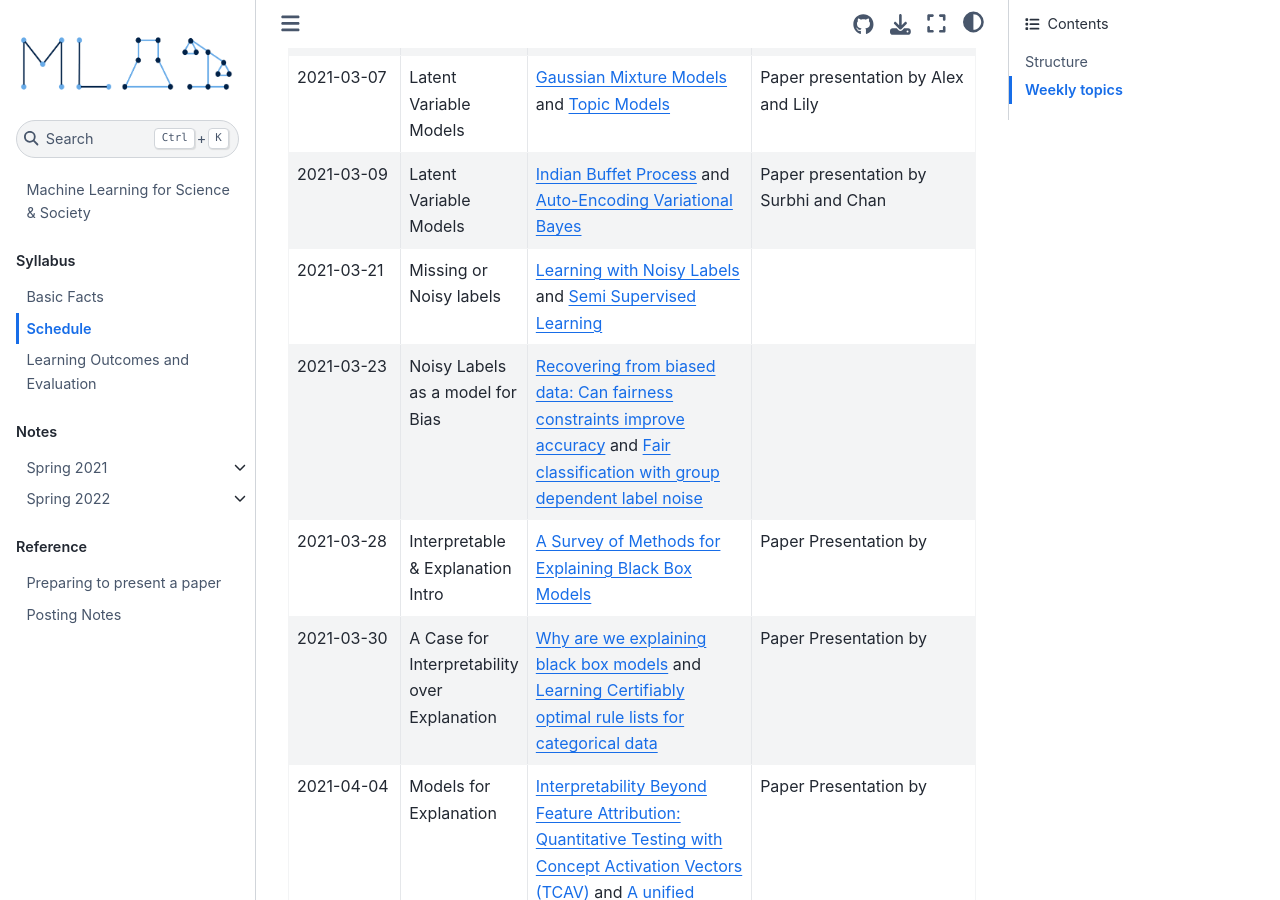
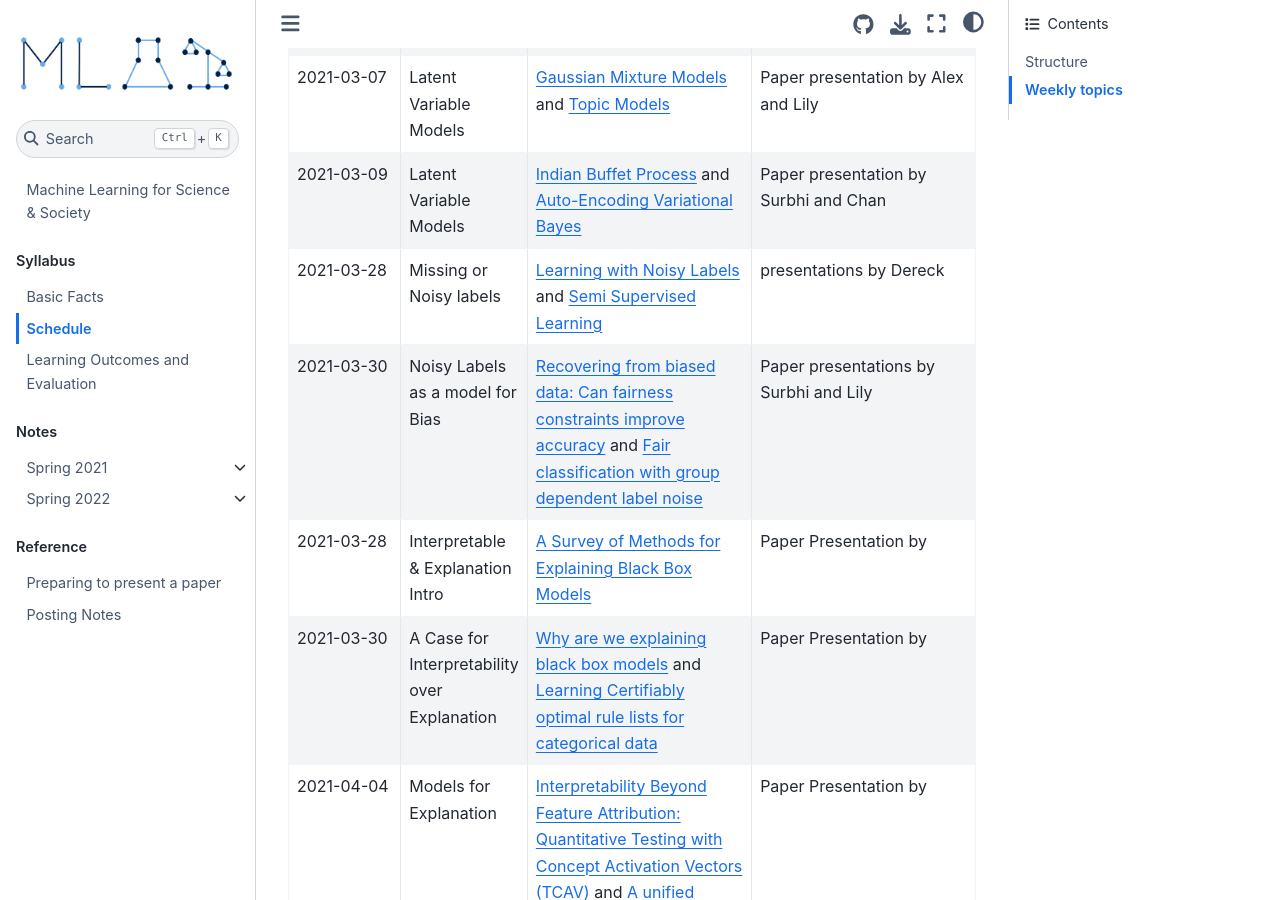
Before and after one commit to ml4scisoc/ml4scisoc.github.io, a Jupyter Book: the page built from syllabus/schedule.md, in a window 1280 px wide and 900 px high, scrolled down 2557 px. Built offline with Jupyter Book 1.0.4 settings and Sphinx 7.4.7 and the Sphinx Book theme 1.1.4, drawn with Linux system fonts in a browser that asks for light colours; pages that are not in the unit, such as notebooks, are missing from menus.

Commit message:
dd presenters

```diff
--- a/syllabus/schedule.md
+++ b/syllabus/schedule.md
@@ -99,14 +99,14 @@ and recent publications.
   - Latent Variable Models
   - [Indian Buffet Process](https://jmlr.org/papers/volume12/griffiths11a/griffiths11a.pdf) and [Auto-Encoding Variational Bayes](https://arxiv.org/pdf/1312.6114.pdf)
   - Paper presentation by Surbhi and Chan
-* - 2021-03-21
+* - 2021-03-28
   - Missing or Noisy labels
   - [Learning with Noisy Labels](https://proceedings.neurips.cc/paper/2013/file/3871bd64012152bfb53fdf04b401193f-Paper.pdf) and [Semi Supervised Learning](https://link.springer.com/article/10.1007/s10994-019-05855-6)
-  -
-* - 2021-03-23
+  - presentations by Dereck
+* - 2021-03-30
   - Noisy Labels as a model for Bias
   - [Recovering from biased data: Can fairness constraints improve accuracy](https://arxiv.org/pdf/1912.01094.pdf) and  [Fair classification with group dependent label noise](https://dl.acm.org/doi/10.1145/3442188.3445915)
-  -
+  - Paper presentations by Surbhi and Lily
 * - 2021-03-28
   - Interpretable & Explanation Intro
   - [A Survey of Methods for Explaining Black Box Models](https://dl.acm.org/doi/pdf/10.1145/3236009)
```
